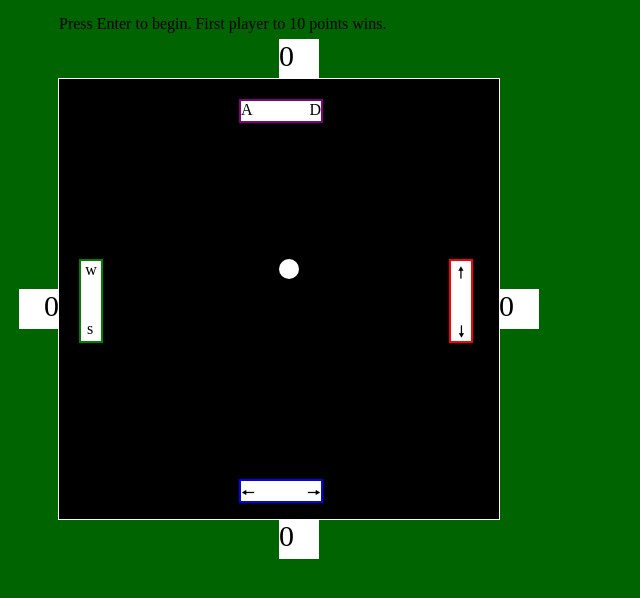
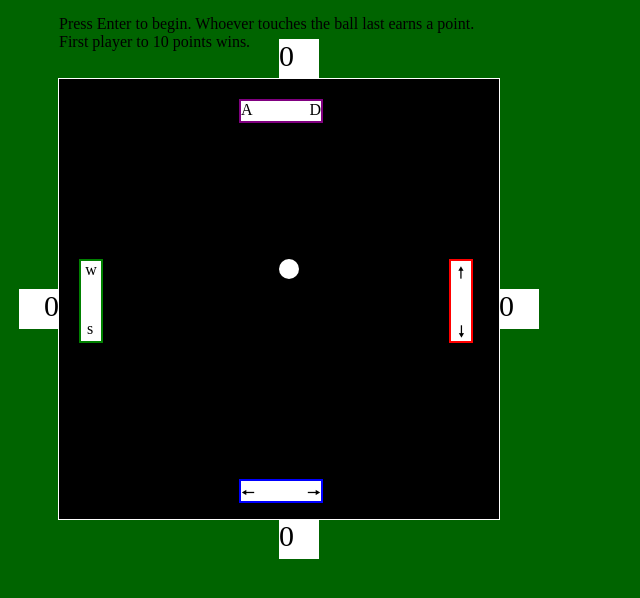
Before and after one commit to EmeryKJ/EmeryKJ.github.io, a plain HTML site: page asd-projects/pong/index.html in a window 1280 px wide. Shown: the whole page, without its empty margins (0-640 px from the left). Drawn offline with Linux system fonts and the light colour scheme.

Commit message:
saving UI changes

```diff
--- a/asd-projects/pong/index.html
+++ b/asd-projects/pong/index.html
@@ -18,7 +18,7 @@
     <p id='p3Score' class='score'>0</p>
     <p id='p4Score' class='score'>0</p>
 
-    <p id = instructions >Press Enter to begin. First player to 10 points wins.</p>
+    <p id = instructions >Press Enter to begin. Whoever touches the ball last earns a point. First player to 10 points wins.</p>
 
     <div id='leftPaddle' class = 'paddle' >w </div>
       <p id='leftPaddleDown'> s </p>
```
